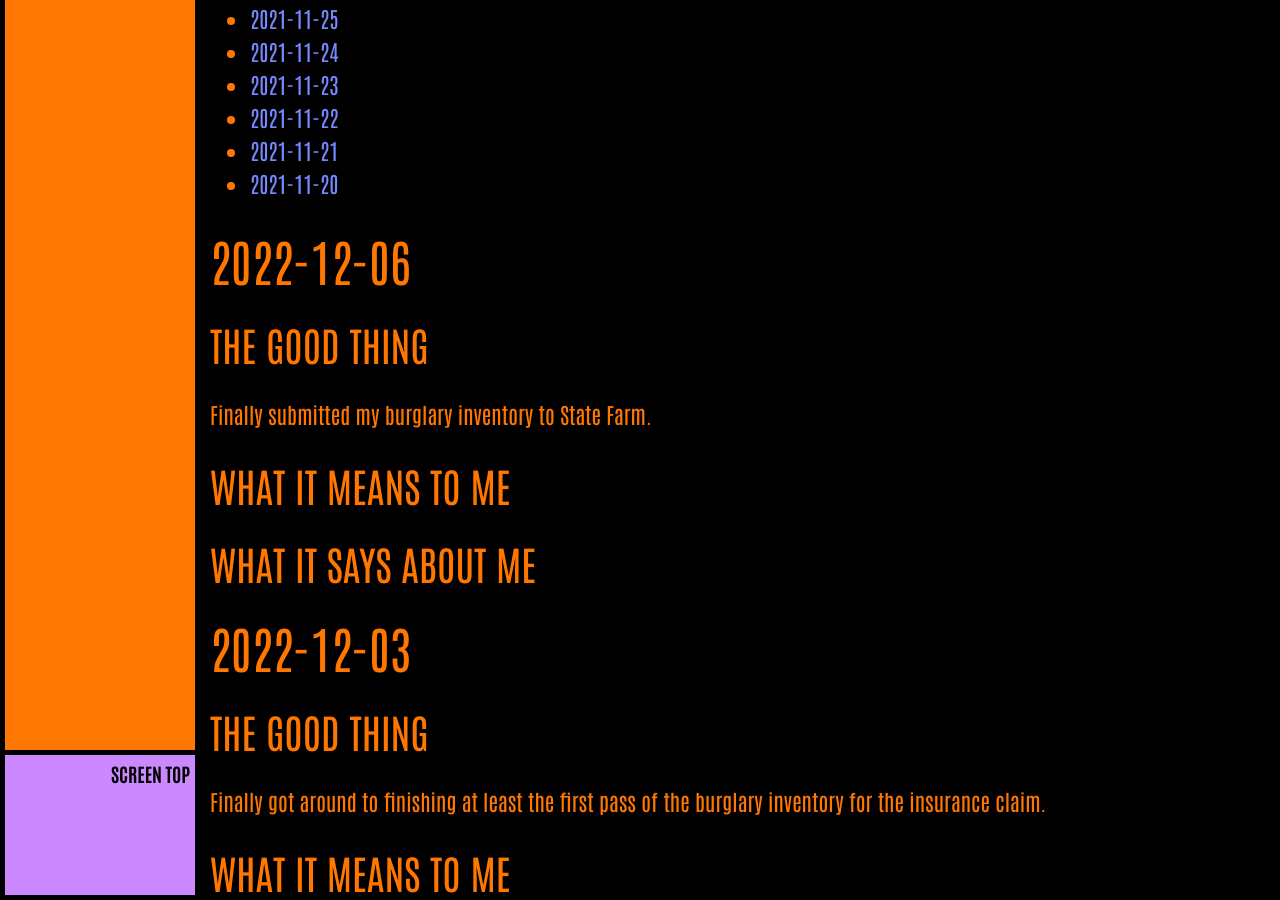
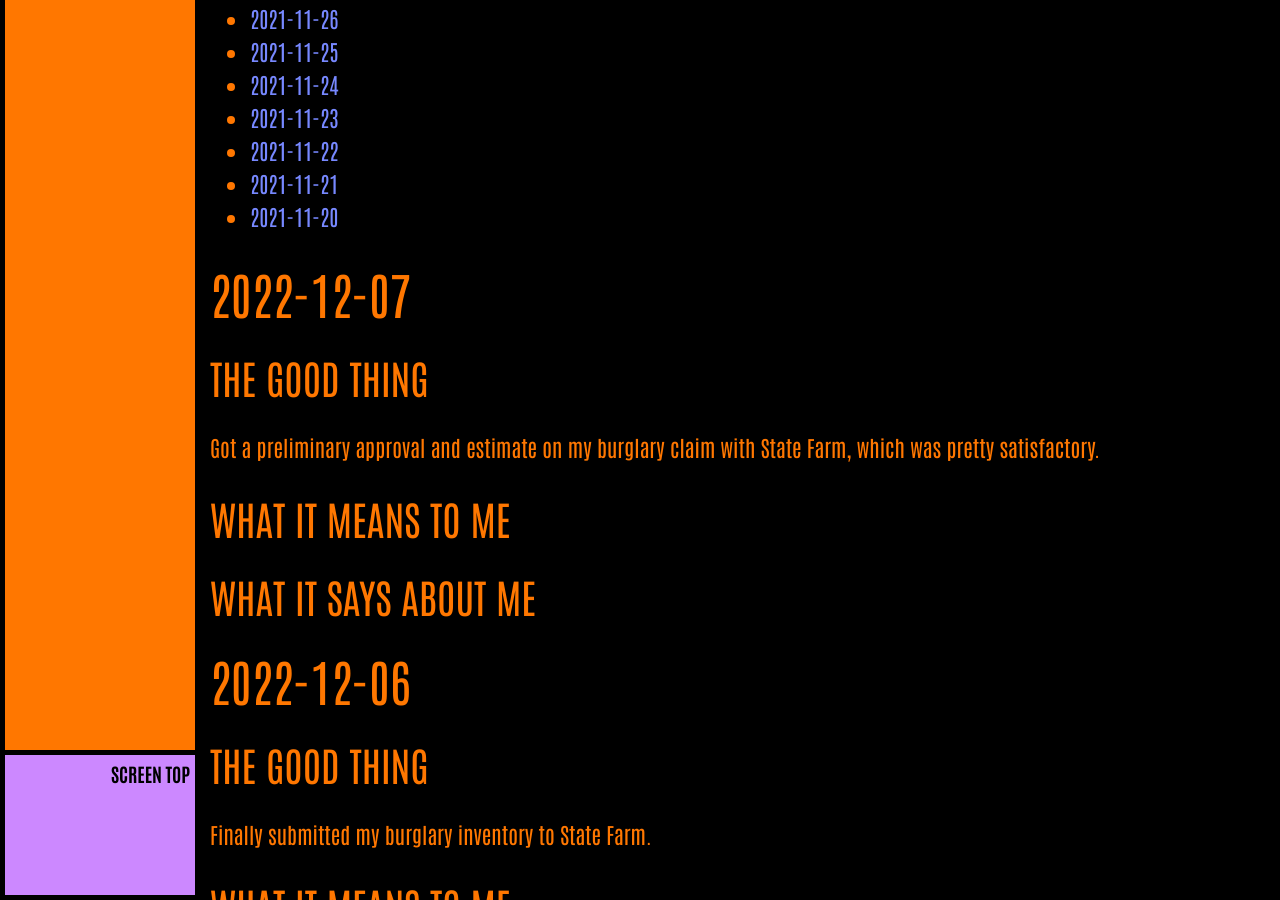
Before and after one commit to ArthurZey/arthurzey.github.io, a Jekyll site: the page built from _pages/one-good-thing.md, in a window 1280 px wide and 900 px high, scrolled down 7887 px. Built offline with Jekyll 4.4.1, drawn with Linux system fonts in a browser that asks for light colours; some of the changed text lies outside the part shown.

Commit message:
added stub for 2022-12-07

```diff
--- a/_pages/one-good-thing.md
+++ b/_pages/one-good-thing.md
@@ -13,6 +13,15 @@
 {:toc}
 {::options toc_levels="2" /}
 
+## 2022-12-07
+### The Good Thing
+Got a preliminary approval and estimate on my burglary claim with State Farm, which was pretty satisfactory.
+### What It Means to Me
+
+### What It Says about Me
+
+
+
 ## 2022-12-06
 ### The Good Thing
 Finally submitted my burglary inventory to State Farm.
```
Also changed, not shown: other parts of _pages/one-good-thing.md (+1 -1 lines).
